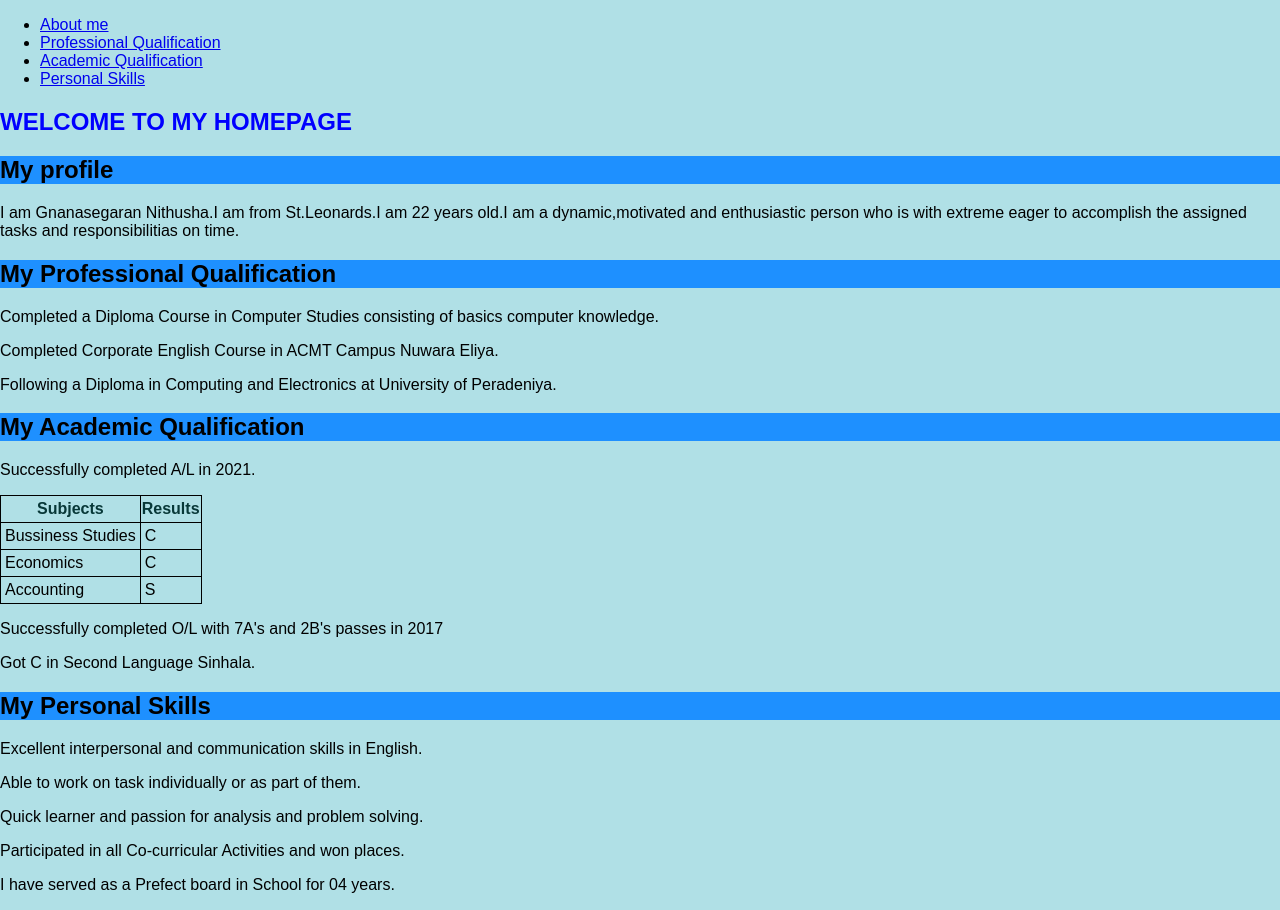
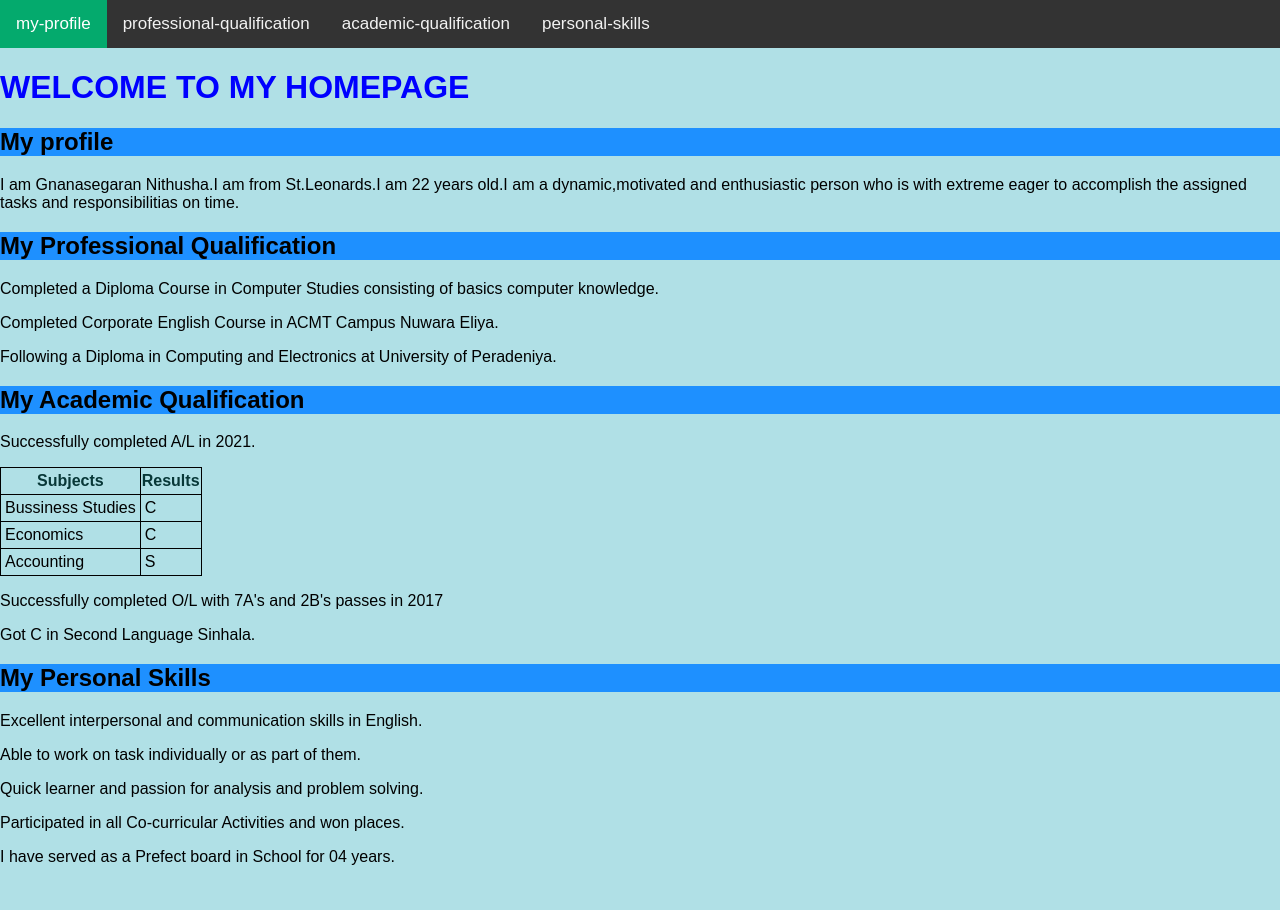
Before and after one commit to nithumishra/portfolio-website, a plain HTML site: page index.html in a window 1280 px wide. After the commit the page ends 882 px from the top, so only its background shows below. Drawn offline with Linux system fonts and the light colour scheme.

Commit message:
Add files via upload

```diff
--- a/index.html
+++ b/index.html
@@ -1,9 +1,8 @@
+
 <!DOCTYPE html>
 <html>
-
 <head>
 <meta name="viewport" content="width=device-width, initial-scale=1">
-  <nav class="navbar navbar-light bg-light">
 <style>
 body {
   margin: 0;
@@ -30,23 +29,25 @@
 }
 
 .topnav a.active {
-      background-color: hsl(193, 95%, 34%);
+  background-color: #04AA6D;
   color: white;
 }
 </style>
 </head>
+<body>
 
+<div class="topnav">
+  <a class="active" href="#my-profile">my-profile</a>
+  <a href="#professional-qualification">professional-qualification</a>
+  <a href="#academic-qualification">academic-qualification</a>
+  <a href="#personal-skills">personal-skills</a>
+</div>
 <body style="background-color:powderblue;">
-  <div>
 
-    <ul id="nav-bar">
 
-  <li class="nav-bar"><a href="#about-me">About me</a></li>
-  <li class="nav-bar"><a href="#professional-qualification">Professional Qualification</a>
- <li class="nav-bar"><a href="#academic-qualification"> Academic Qualification</a></li>
-  <li class="nav-bar"><a href="#personal-skills">Personal Skills</a></li>
-  </ul>
-  </div>
+
+
+
   <h1 style="color: blue;">WELCOME TO MY HOMEPAGE</h1>
   <h2 style="background-color:DodgerBlue;">My profile</h2>
   <div id="about-me">
```
Lines whose indentation alone changed are shown as unchanged.
